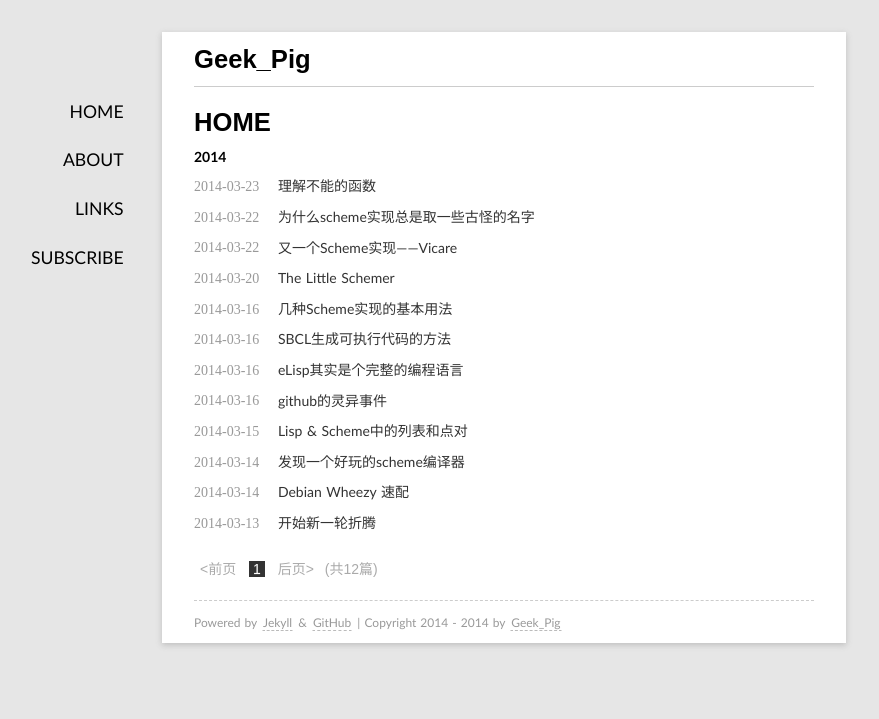
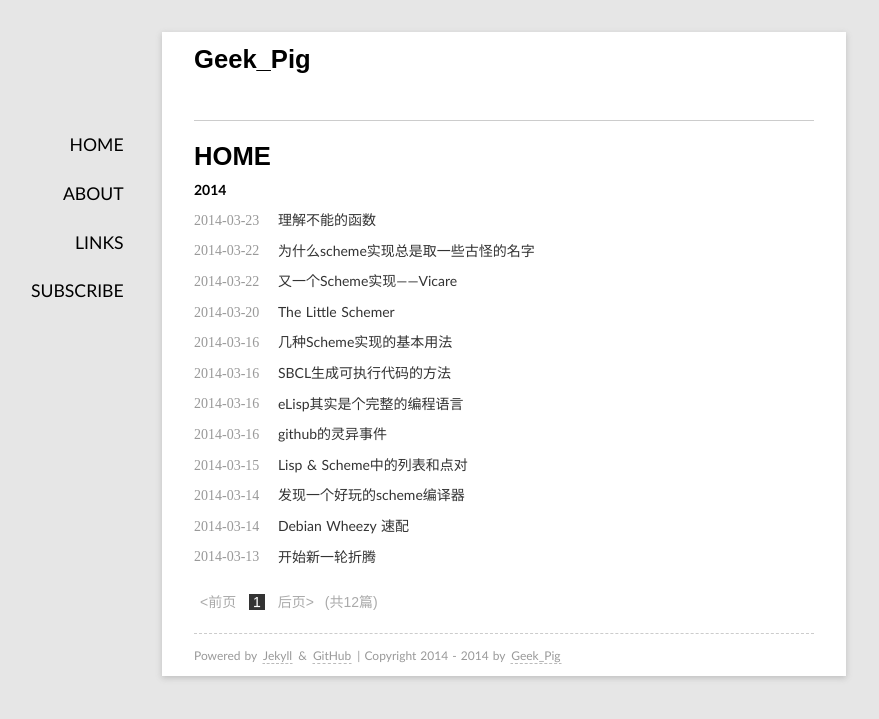
Before and after one commit to rhuichao/uternet.github.io, a Jekyll site: the page built from index.html, in a window 1280 px wide. Shown: the top 719 px of the page, without its empty margins (136-1015 px from the left). Built offline with Jekyll 4.4.1, drawn with Linux system fonts in a browser that asks for light colours; some web fonts are replaced; Markdown is read by kramdown in place of the engine named in the settings; the list of posts is cut into pages by our own code.

Commit message:
new document posted

```diff
--- a/media/css/style.css
+++ b/media/css/style.css
@@ -171,6 +171,7 @@
 header{
     padding:.5em 0;
     border-bottom: 1px solid #cccccc;
+    height: 72px;
 }
 
 /******************************导航条-HOME ABOUT ...***********************/
@@ -205,28 +206,32 @@
 /*******************************标题-h1 h2 h3...**************************/
 h1{
     font-family:"Galdeano","Hiragino Sans GB","Microsoft YaHei",sans-serif;
-    font-size:1.6em;color:#000;
+    font-size:1.6em;
+    color:#000;
     line-height: 150%;
     /*text-shadow: 0px 1px 0px rgb(255, 255, 255), 0px 1px 2px rgba(170, 170, 170, 0.8);*/
 }
 
 h2{
     font-family:"Galdeano","Hiragino Sans GB","Microsoft YaHei",sans-serif;
-    font-size:1.4em;color:#111;
+    font-size:1.4em;
+    color:#111;
     line-height: 150%;
     /*text-shadow: 0px 1px 0px rgb(255, 255, 255), 0px 1px 2px rgba(170, 170, 170, 0.8);*/
 }
 
 h3{
     font-family:"Galdeano","Hiragino Sans GB","Microsoft YaHei",sans-serif;
-    font-size:1.2em;color:#222;
+    font-size:1.2em;
+    color:#222;
     line-height: 150%;
     /*text-shadow: 0px 1px 0px rgb(255, 255, 255), 0px 1px 2px rgba(170, 170, 170, 0.8);*/
 }
 
 h4{
     font-family:"Galdeano","Hiragino Sans GB","Microsoft YaHei",sans-serif;
-    font-size:1em;color:#333;
+    font-size:1em;
+    color:#333;
     line-height: 150%;
     /*text-shadow: 0px 1px 0px rgb(255, 255, 255), 0px 1px 2px rgba(170, 170, 170, 0.8);*/
 }
```
